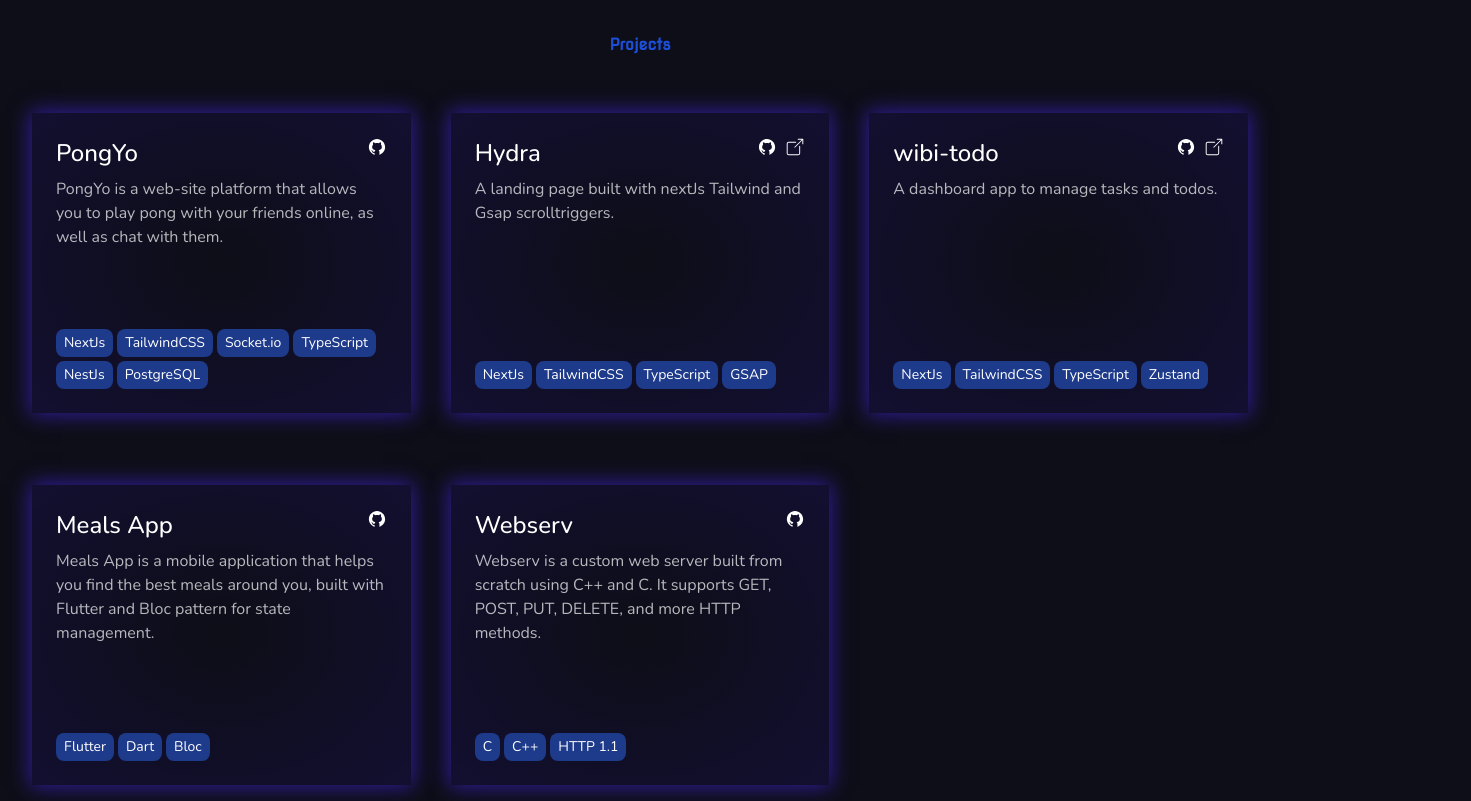
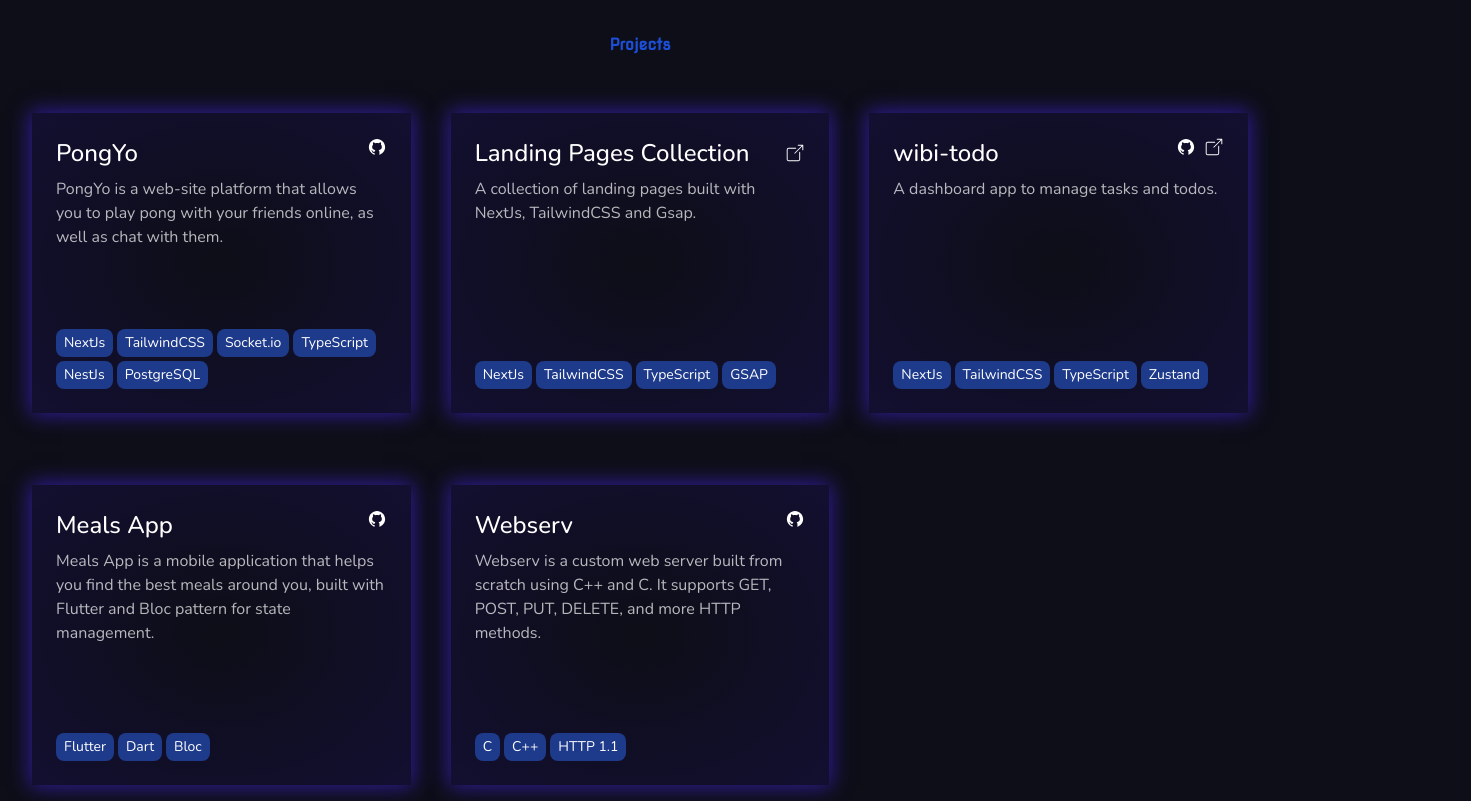
Before and after one commit to 4DeR99/portfolio-v2.0, a Next.js app: page / in a window 1280 px wide. Shown: the part 2820-3621 px from the top of the page, 1471 px wide, since content can reach past the window. Built offline with nearby package versions, Linux system fonts and the light colour scheme; a web font is replaced by a local one; what fluid-tailwind would draw is missing.

Commit message:
chore: update projects

```diff
--- a/src/components/shared/ProjectCard/index.tsx
+++ b/src/components/shared/ProjectCard/index.tsx
@@ -11,6 +11,7 @@
   link?: string
   github?: string
   skills: string[]
+  collection?: string[]
 }
 
 export const ProjectCard = ({
@@ -19,6 +20,7 @@
   link,
   github,
   skills,
+  collection,
 }: ProjectCardProps) => {
   return (
     <div className="project-card my-4 min-h-[300px] p-6 transition-all duration-150 hover:scale-105">
@@ -55,6 +57,23 @@
                   />
                 </Link>
               )}
+              {collection && (
+                <button
+                  onClick={() => {
+                    collection?.forEach((url) => {
+                      window.open(url, '_blank')
+                    })
+                  }}
+                >
+                  <Image
+                    src={LinkIcon}
+                    alt={title}
+                    width={20}
+                    height={20}
+                    className="h-[20px] w-[20px] object-contain"
+                  />
+                </button>
+              )}
             </div>
           </div>
           <p className="text-secondaryText text-base opacity-70">
--- a/src/components/views/Projects/data.ts
+++ b/src/components/views/Projects/data.ts
@@ -4,6 +4,7 @@
   skills: string[]
   github?: string
   link?: string
+  collection?: string[]
 }
 
 export const projects: Project[] = [
@@ -22,13 +23,32 @@
     github: 'https://github.com/4DeR99/PongYo',
   },
   {
-    title: 'Hydra',
+    title: 'Landing Pages Collection',
     description:
-      'A landing page built with nextJs Tailwind and Gsap scrolltriggers.',
+      'A collection of landing pages built with NextJs, TailwindCSS and Gsap.',
     skills: ['NextJs', 'TailwindCSS', 'TypeScript', 'GSAP'],
-    github: 'https://github.com/4DeR99/hydra-website',
-    link: 'https://hydra-website.vercel.app/',
+    collection: [
+      'https://www.ajn.news/',
+      'https://www.mojomeme.xyz/',
+      'https://sentigen.vercel.app/',
+      'https://trump-it-website.vercel.app/',
+      'https://frensofelon.com/',
+      'https://swarmintel.io/',
+      'https://www.spookiesol.xyz/',
+      'https://www.sunkey.world/',
+      'https://dargonsun-website.vercel.app/',
+      'https://hydra-website.vercel.app/',
+      'https://creon-liart.vercel.app/',
+    ],
   },
+  // {
+  //   title: 'Hydra',
+  //   description:
+  //     'A landing page built with nextJs Tailwind and Gsap scrolltriggers.',
+  //   skills: ['NextJs', 'TailwindCSS', 'TypeScript', 'GSAP'],
+  //   github: 'https://github.com/4DeR99/hydra-website',
+  //   link: 'https://hydra-website.vercel.app/',
+  // },
   {
     title: 'wibi-todo',
     description: 'A dashboard app to manage tasks and todos.',
```
